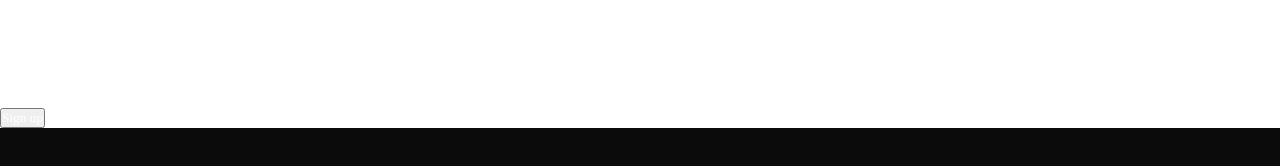
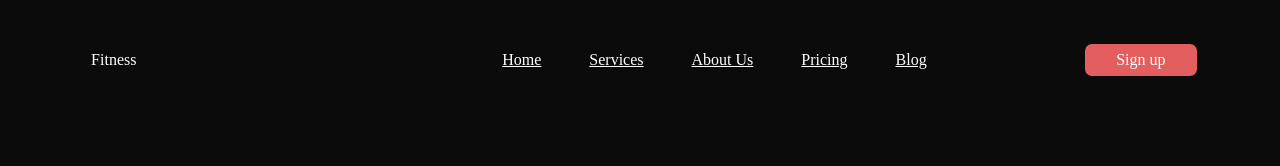
Before and after one commit to Dharmil20/gym-portfolio, a website: page index.html in a window 1280 px wide. Shown: the top 166 px of the page. Drawn offline with Linux system fonts and the light colour scheme.

Commit message:
Update style.css
Added styling for NavBar

```diff
--- a/style.css
+++ b/style.css
@@ -22,3 +22,62 @@ body {
     width: 100%;
     background-color: #151827;
 }
+
+/*NavBar Style*/
+nav{
+    background-color: #0B0B0B;
+    width: 100vw;
+    height: 15vh;
+    display: flex;
+    justify-content: space-around;
+    /* padding-top: 2rem; */
+}
+
+#logo{
+    display: flex;
+    justify-content: left;
+    align-items: center;
+    /* padding-left: 2rem; */
+    gap: 1rem;
+}
+#logo i{
+    color: white;
+    background-color: black;
+    size: rem;
+}
+
+#links{
+    height: inherit;
+    width: 50%;
+}
+#links ul{
+    height: inherit;
+    list-style: none;
+    display: flex;
+    justify-content: right;
+    justify-items: right;
+    align-items: center;
+}
+
+#links ul li{
+    margin-left: 3rem;
+
+}
+
+#sign_up_div{
+    display: flex;
+    align-items: center;
+    justify-content: center;
+    width: 10%;
+}
+
+#sign_up_div button{
+    width: 7rem;
+    height: 2rem;
+    color: white;
+    font-weight: 100;
+    font-size: 1rem;
+    background-color: rgb(227, 94, 94);
+    border-radius: 7px;
+    border-style: none;
+}
```
